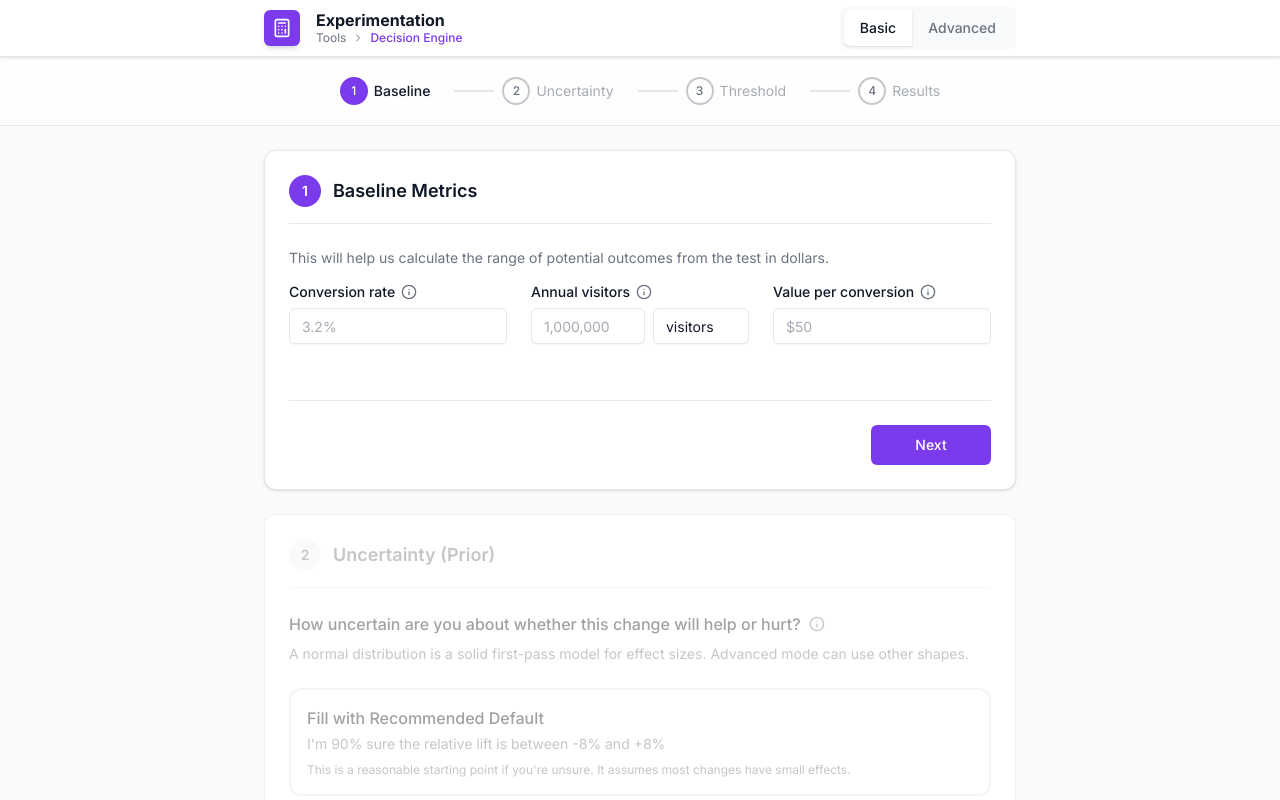
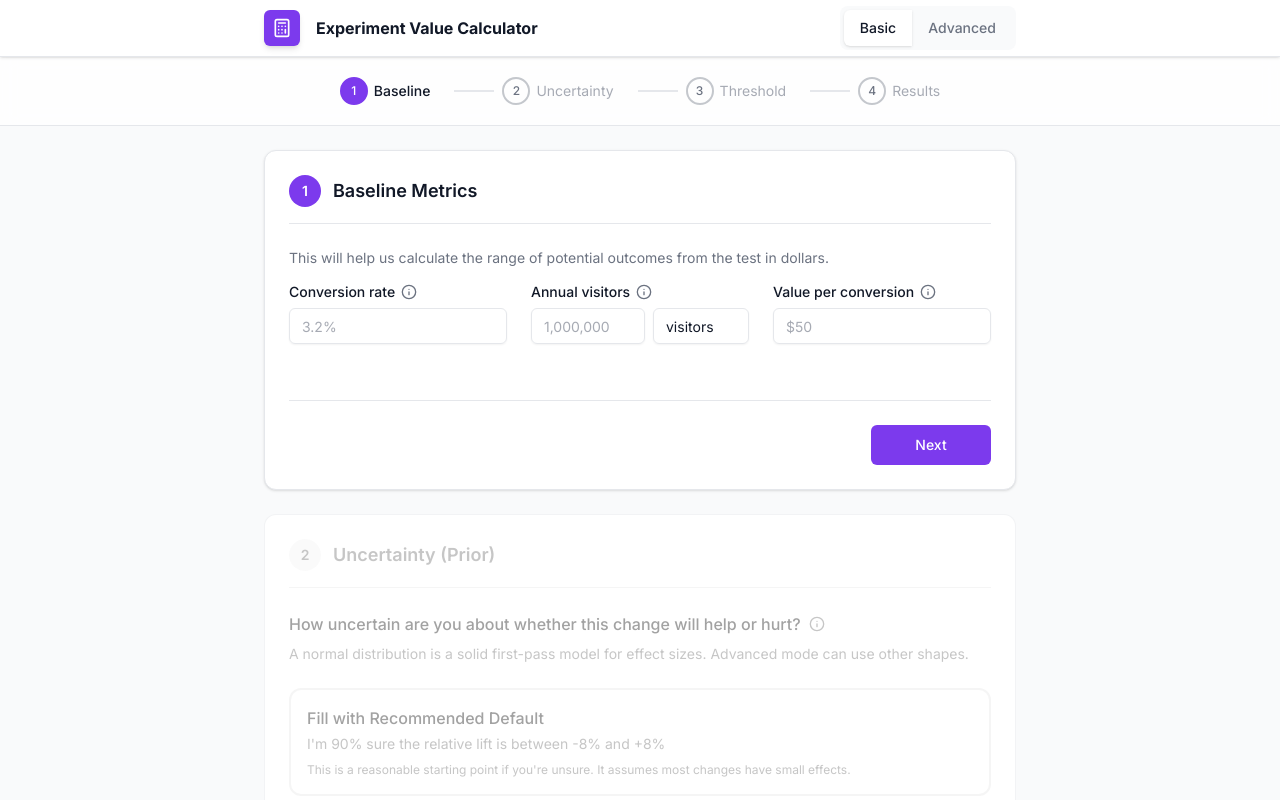
Before and after one commit to ryanlucht/should-i-test-that, a React (Vite) app: page / in a window 1280 px wide. Both pictures are taken after a click on the button "Get Started". Shown: the top 800 px of the page. Built offline with nearby package versions, Linux system fonts and the light colour scheme.

Commit message:
feat(18-01): simplify header to logo + title
- Remove breadcrumb pattern (Tools > Decision Engine)
- Replace 'Experimentation' title with 'Experiment Value Calculator'
- Remove unused ChevronRight import
- Keep logo icon and clickable title behavior

```diff
--- a/src/pages/CalculatorPage.tsx
+++ b/src/pages/CalculatorPage.tsx
@@ -24,7 +24,7 @@
  */
 
 import { useCallback, useEffect, useMemo, useRef } from 'react';
-import { Calculator, ChevronRight } from 'lucide-react';
+import { Calculator } from 'lucide-react';
 import { SectionWrapper } from '@/components/wizard/SectionWrapper';
 import { NavigationButtons } from '@/components/wizard/NavigationButtons';
 import { StickyProgressIndicator } from '@/components/wizard/StickyProgressIndicator';
@@ -286,21 +286,14 @@ export function CalculatorPage({ onBack }: CalculatorPageProps) {
             <div className="bg-primary h-9 w-9 rounded-md flex items-center justify-center shadow-md">
               <Calculator className="h-5 w-5 text-primary-foreground" />
             </div>
-            {/* Title + breadcrumb */}
-            <div className="flex flex-col">
+            {/* Title */}
             <button
               type="button"
               onClick={onBack}
               className="text-base font-bold text-foreground leading-tight hover:text-primary transition-colors text-left"
             >
-                Experimentation
+              Experiment Value Calculator
             </button>
-              <div className="flex items-center gap-1.5 text-xs text-muted-foreground">
-                <span>Tools</span>
-                <ChevronRight className="h-3 w-3" />
-                <span className="text-primary font-medium">Decision Engine</span>
-              </div>
-            </div>
           </div>
           <ModeToggle />
         </div>
```
Lines whose indentation alone changed are shown as unchanged.
